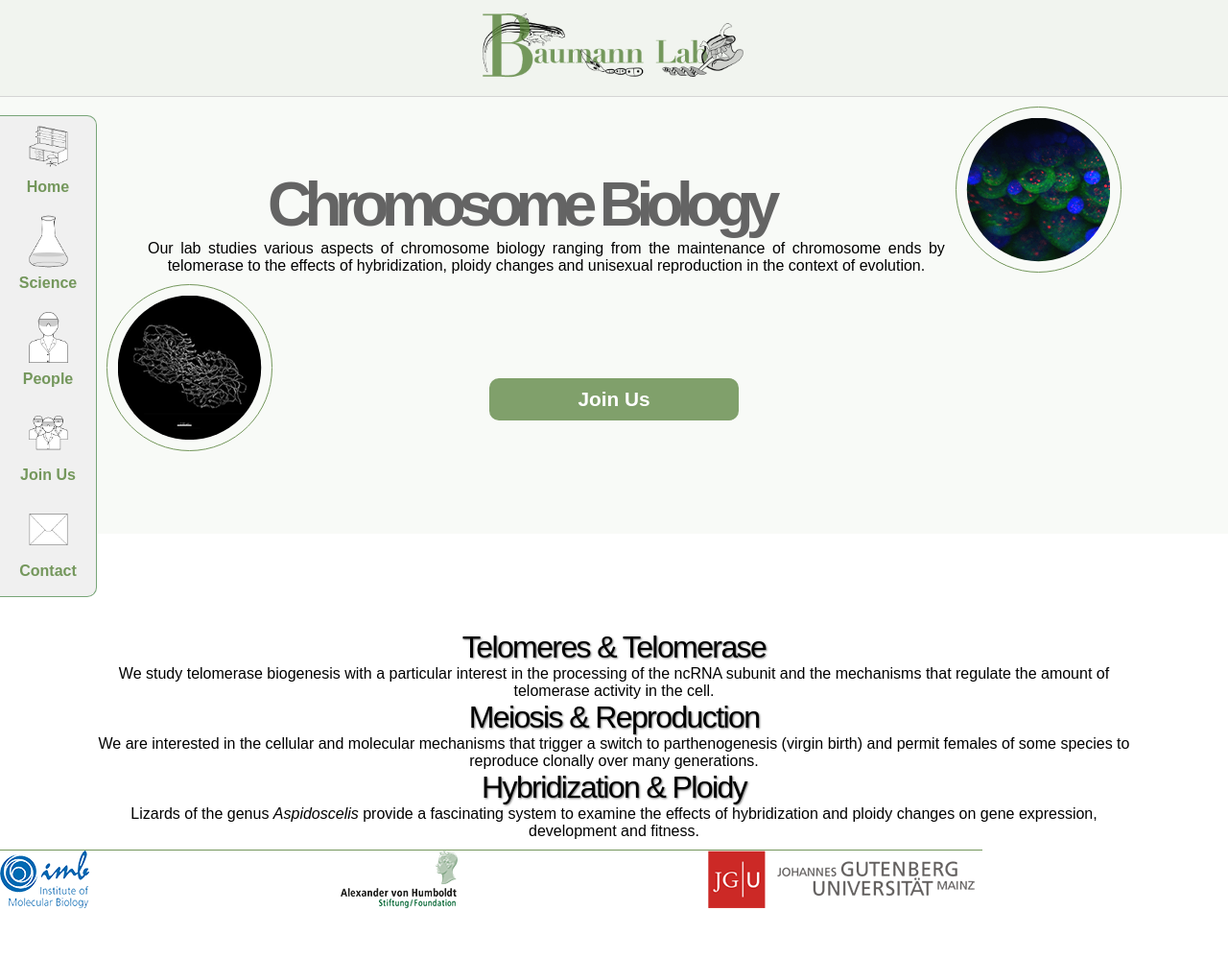
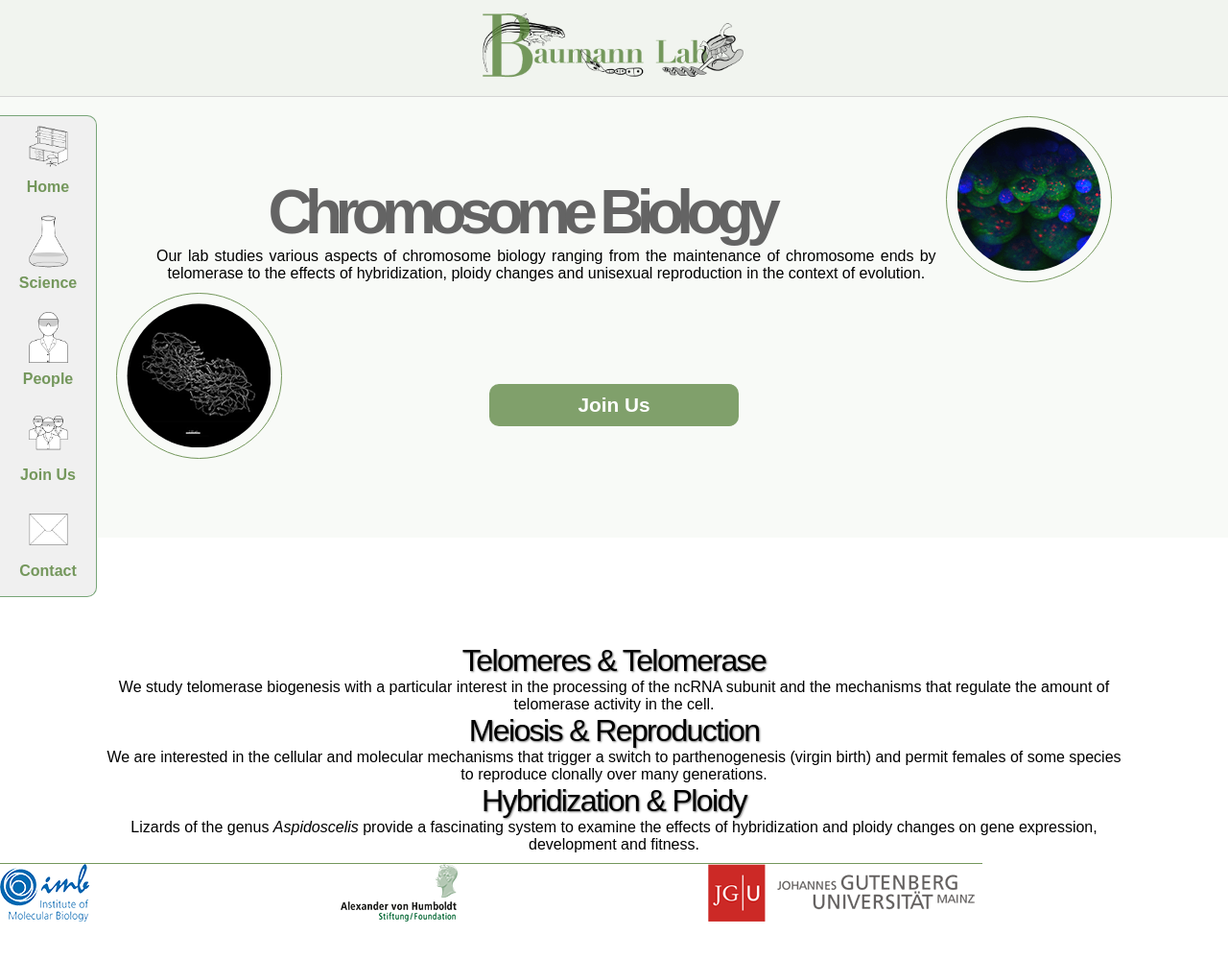
Before and after one commit to kristi-jensen/kristi-jensen.github.io, a Jekyll site: the page built from index.html, in a window 1280 px wide and 1064 px high. Shown: the top 999 px of the window at 96% size. Built offline with Jekyll 4.4.1, drawn with Linux system fonts in a browser that asks for light colours.

Commit message:
Update main.css

```diff
--- a/css/main.css
+++ b/css/main.css
@@ -199,11 +199,11 @@ body {
     height: 80px;
 }
 #chrbio {
-    padding: 100px 100px 10px 100px;
+    padding: 110px 110px 10px 110px;
 
 }
 #research_logos {
-    padding: 100px 100px 10px 100px;
+    padding: 110px 110px 10px 110px;
     }
 }
 
```
